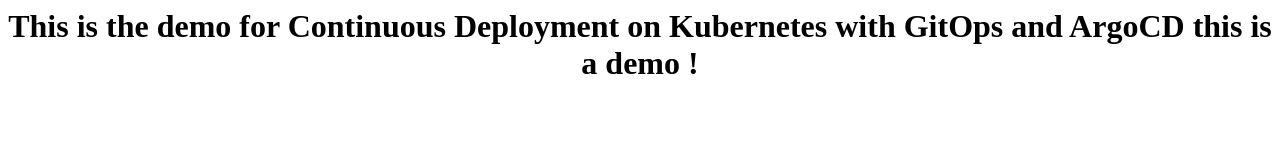
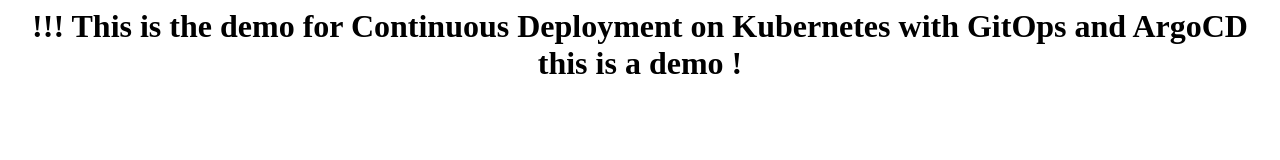
Before and after one commit to stefengeoffrey/demo, a plain HTML site: page index.html in a window 1280 px wide. Drawn offline with Linux system fonts and the light colour scheme.

Commit message:
demo example !!!

```diff
--- a/index.html
+++ b/index.html
@@ -1,7 +1,7 @@
 <Html>
 <body>
 <center>
-<h1>This is the demo for Continuous Deployment on Kubernetes with GitOps and ArgoCD this is a demo !</h1> <br>
+<h1>!!! This is the demo for Continuous Deployment on Kubernetes with GitOps and ArgoCD this is a demo !</h1> <br>
 <br>
 </center>
 </body>
```
